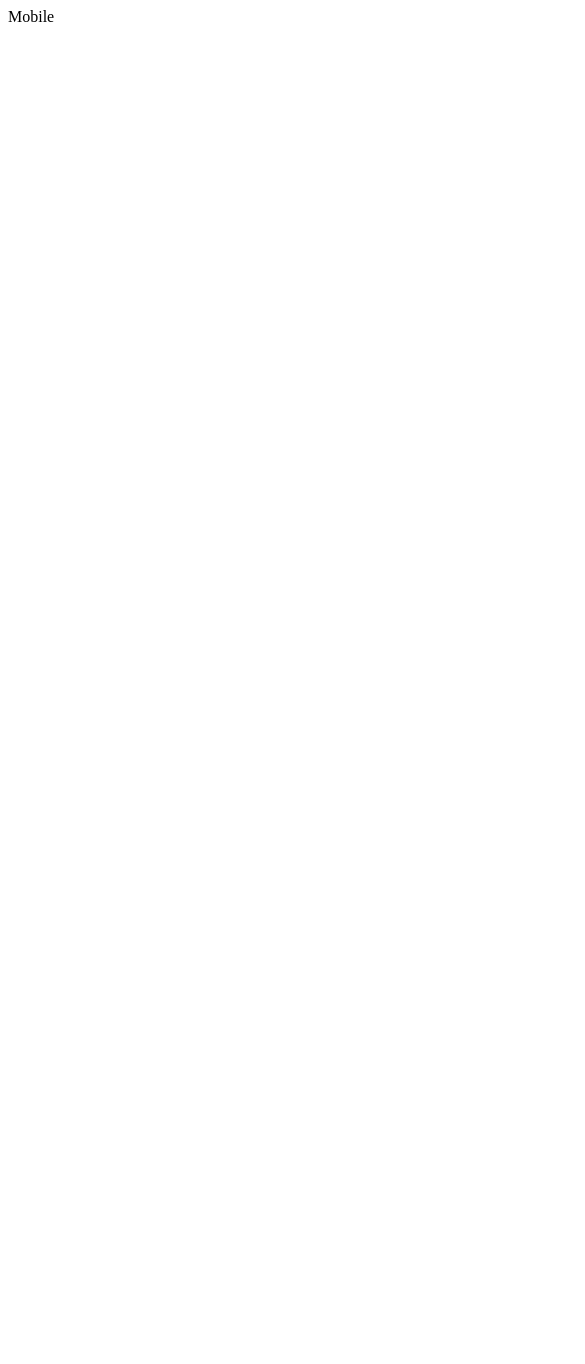
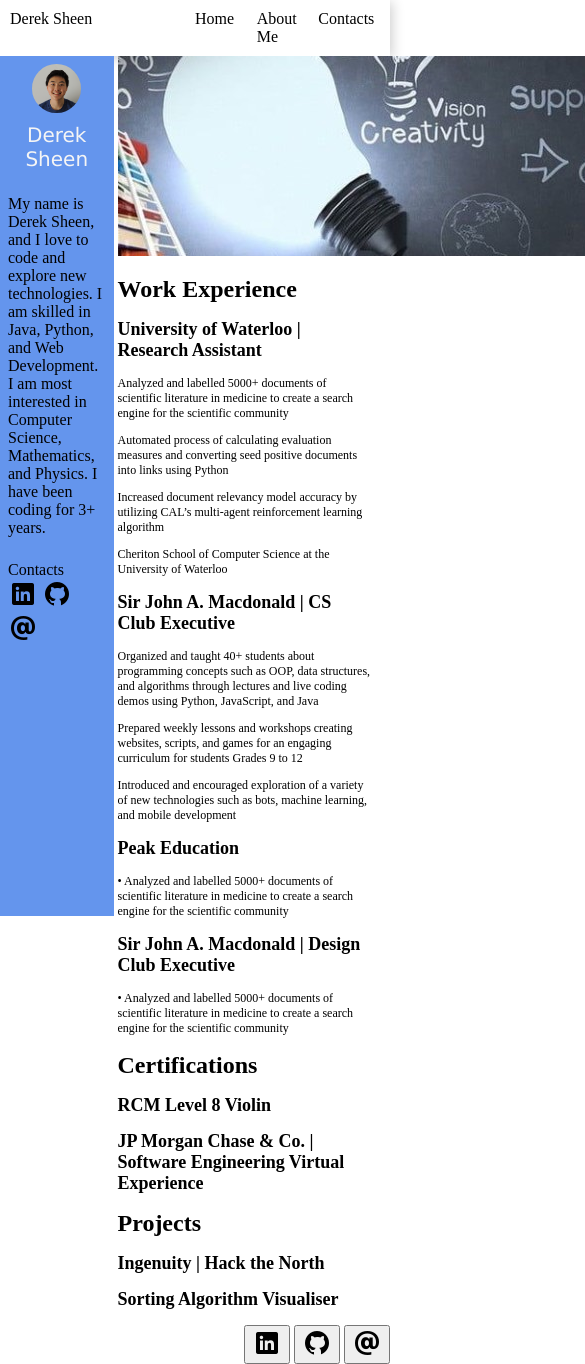
Before and after one commit to derek-byte/Personal_Website_Old_2021, a plain HTML site: page index.html in a window 390 px wide. Shown: the top 1364 px of the page, 585 px wide, since content can reach past the window. Before the commit the page ends 844 px from the top, so only its background shows below. Drawn offline with Linux system fonts and the light colour scheme.

Commit message:
Front-end

```diff
--- /dev/null
+++ b/home.css
@@ -0,0 +1,91 @@
+body {
+    background-color: #F2E9E9;
+    margin: 0;
+}
+
+navbar {
+    background-color: #ffffff;
+    display: flex;
+    padding: 15px;
+    box-shadow: 2px 2px 12px rgba(0,0,0,0.2);
+    z-index: 1;
+    font-family: "Poppins",sans-serif;
+
+}
+
+  .name-1 {
+    padding-top: .4em;
+    padding-left: 1em;
+    flex: 3;
+    font-weight: bold;
+    font-size: larger;
+  }
+
+  .home,.about-me,.contact {
+    flex: 1;
+    font-size: 1rem;
+    padding-top: .5em;
+  }
+
+  .contacts {
+    padding: .25em;
+    flex: 3;
+    text-align: right;
+  }
+
+  input {
+    position: absolute;
+    top: 50%;
+  }
+
+  navbar > img {
+    height: 40px;
+    width: auto;
+    max-width: 100%;
+    text-align: right;
+    margin-left: 1em;
+  }
+
+.content {
+    display: flex;
+}
+
+  .face {
+    position: relative;
+    top: 7rem;
+    left: 20%;
+    box-shadow: 2px 2px 12px rgba(0,0,0,0.2);
+    border-radius: 100%;
+    max-width: 15%;
+    height: 100%;
+    float: left;
+    margin: 20px;
+    line-height: 10%;
+  }
+
+  .begin {
+    position: relative;
+    top: 8rem;
+    left: 25%;
+    margin-left: 20px;
+    width: 40%;
+    font-family: "Poppins",sans-serif;
+}
+  .main {
+      min-width: 100vh;
+      min-height: 100vh;
+  }
+
+  .button {
+    background-color: #303C6C;
+    border: none;
+    color: white;
+    padding: 15px 32px;
+    text-align: center;
+    text-decoration: none;
+    font-size: 16px;
+    cursor: pointer;
+    border-radius: 5px;
+    display: inline-block;
+    margin-top: 1em;
+  }
--- a/index.html
+++ b/index.html
@@ -1,38 +1,90 @@
 <!DOCTYPE html>
-<html lang="en">
+<html>
+
 <head>
-    <meta charset="UTF-8">
-    <meta http-equiv="X-UA-Compatible" content="IE=edge">
-    <meta name="viewport" content="width=device-width, initial-scale=1.0">
-    <style>
-        .desktop, .print{
-            display: none;
-        }
+	<meta charset="utf-8">
+	<meta name="viewport" content="width=device-width">
+	<title>Derek Sheen</title>
+	<link rel="icon" href="images/user.jpg">
+	<link href="style.css" rel="stylesheet" type="text/css" />
+</head>
 
-        /* When printing, it will only show print */
-        @media print{
-            .mobile, .destop{
-                display:none;
-            }
-            .print{
-                display:block
-            }
-        }
+<body>
 
-        /* Calculates amount of pixils to print for desktop */
-        @media screen and (min-width: 768px){
-            .mobile{
-                display:none;
-            }
-            .desktop{
-                display:block;
-            }
-        }
-    </style>
-</head>
-<body>
-    <div class="desktop">Desktop</div>
-    <div class="mobile">Mobile</div>
-    <div class="print">Print</div>
+	<script src="script.js"></script>
+
+  <navbar>
+    <div class="name-1">Derek Sheen</div>
+    <div class="home">Home</div>
+    <div class="about-me">About Me</div>
+    <div class="contacts">Contacts</div>
+  </navbar>
+
+  <div class="sidebar">
+	<img src="images/user.jpg" alt="User image">
+    <div class="name">Derek Sheen</div>
+    <div class="description">
+      <p>My name is Derek Sheen, and I love to code and explore new technologies. I am skilled in Java, Python, and Web Development. I am most interested in Computer Science, Mathematics, and Physics. I have been coding for 3+ years.</p>
+    </div>
+    <div class="contacts">
+      <div>Contacts</div>
+      <a href="https://www.linkedin.com/in/derek-sheen/"><img src="images/linkedin.png" alt="LinkedIn"></a>
+      <a href="https://github.com/derek-byte"><img src="images/github.png" alt="Github"></a>
+      <a href="derek.s.prog@gmail.com"><img src="images/email.png" alt="Email"></a>
+    </div>
+  </div>
+
+  <div class="main">
+    <img src="images/pic.png" alt="Image">
+    <div class="experience">
+      <h1>Work Experience</h1>
+      <div class="experience-1">
+        <h2>University of Waterloo | Research Assistant</h2>
+        <p>Analyzed and labelled 5000+ documents of scientific literature in medicine to create a search engine for the scientific community</p>
+        <p>Automated process of calculating evaluation measures and converting seed positive documents into links using Python</p>
+        <p>Increased document relevancy model accuracy by utilizing CAL’s multi-agent reinforcement learning algorithm</p>
+        <p>Cheriton School of Computer Science at the University of Waterloo</p>
+      </div>
+
+      <div class="experience-2">
+        <h2>Sir John A. Macdonald | CS Club Executive</h2>
+        <p>Organized and taught 40+ students about programming concepts such as OOP, data structures, and algorithms through lectures and live coding demos using Python, JavaScript, and Java</p>
+        <p>Prepared weekly lessons and workshops creating websites, scripts, and games for an engaging curriculum for students Grades 9 to 12</p>
+        <p>Introduced and encouraged exploration of a variety of new technologies such as bots, machine learning, and mobile development</p>
+        </div>
+
+      <div class="experience-3">
+        <h2>Peak Education</h2>
+        <p>• Analyzed and labelled 5000+ documents of scientific literature in medicine to create a search engine for the scientific community</p>
+      </div>
+
+      <div class="experience-4">
+        <h2>Sir John A. Macdonald | Design Club Executive</h2>
+        <p>• Analyzed and labelled 5000+ documents of scientific literature in medicine to create a search engine for the scientific community</p>
+      </div>
+    </div>
+
+    <div class="certifications">
+      <h1>Certifications</h1>
+        <h2>RCM Level 8 Violin</h2>
+        <h2>JP Morgan Chase & Co. | Software Engineering Virtual Experience</h2>
+    </div>
+
+    <div class="projects">
+      <h1>Projects</h1>
+        <h2>Ingenuity | Hack the North</h2>
+        <h2>Sorting Algorithm Visualiser</h2>
+
+    </div>
+
+  </div>
+
+  <div class="contact">
+    <button><a href="https://www.linkedin.com/in/derek-sheen/"><img src="images/linkedin.png" alt="LinkedIn"></a></button>
+    <button><a href="https://github.com/derek-byte"><img src="images/github.png" alt="Github"></a></button>
+    <button><a href="derek.s.prog@gmail.com"><img src="images/email.png" alt="Email"></a></button>
+  </div>
+
 </body>
+
 </html>
--- /dev/null
+++ b/style.css
@@ -0,0 +1,69 @@
+body {
+  margin: 0;
+}
+
+navbar {
+  background-color: #ffffff;
+  display: flex;
+  padding: 10px;
+  box-shadow: 2px 2px 12px rgba(0,0,0,0.2);
+  z-index: 1;
+}
+
+.name-1 {
+  flex: 3;
+}
+
+.home,.about-me,.contacts {
+  flex: 1;
+}
+
+.contact {
+  position: static;
+  text-align: right;
+}
+
+.sidebar{
+    display: inline-block;
+    flex-direction: column;
+    padding: .5em;
+    height: 100vh;
+    width: 25%;
+    background-color: cornflowerblue;
+  }
+
+  .sidebar > div {
+    padding-top: .5em;
+    flex: 1;
+  }
+
+  .sidebar > img {
+    display: block;
+    margin-left: auto;
+    margin-right: auto;
+    width: 50%;
+    border-radius: 50%;
+  }
+
+  .name {
+    text-align: center;
+    font-size: 1.25em;
+    font-family: 'Lucida Sans', 'Lucida Sans Regular', 'Lucida Grande', 'Lucida Sans Unicode', Geneva, Verdana, sans-serif;
+    color: whitesmoke;
+  }
+
+  .sidebar > .contacts > a{
+    width: 25%;
+  }
+
+.main {
+    display: inline-block;
+    vertical-align: top;
+    max-width: 65%;
+    padding-right: auto;
+    font-size: 75%;
+  }
+
+.main > img{
+  display: inline;
+}
--- a/styles.css
+++ /dev/null
@@ -1 +0,0 @@
-h1{color:aqua;}
```
Also changed, not shown: home.html (added, +83 -0 lines), notes.html (deleted, +0 -96 lines), DSCN6429 (2).JPG (deleted), images/email.png (added), images/github.png (added), images/linkedin.png (added), images/pic.png (added), images/user.jpg (added).
